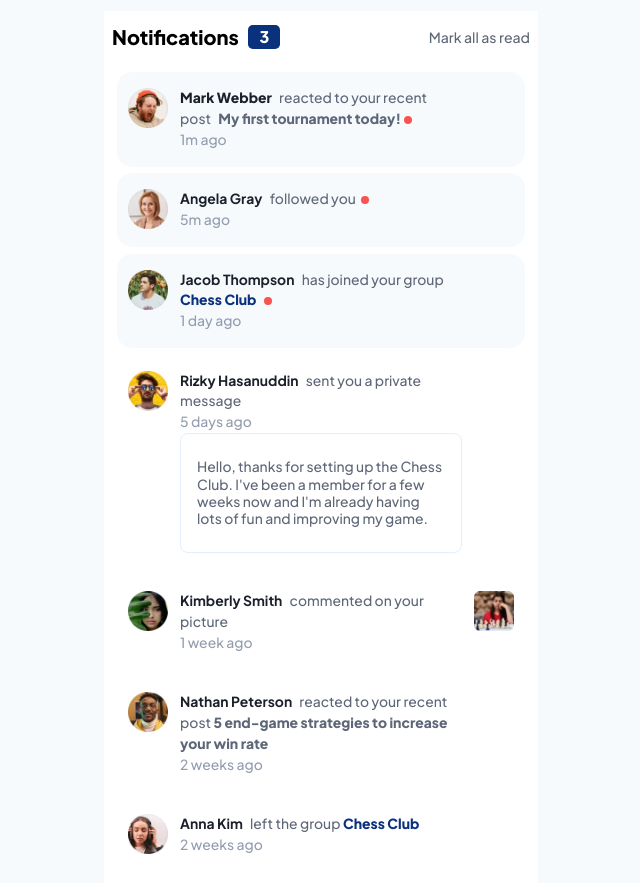
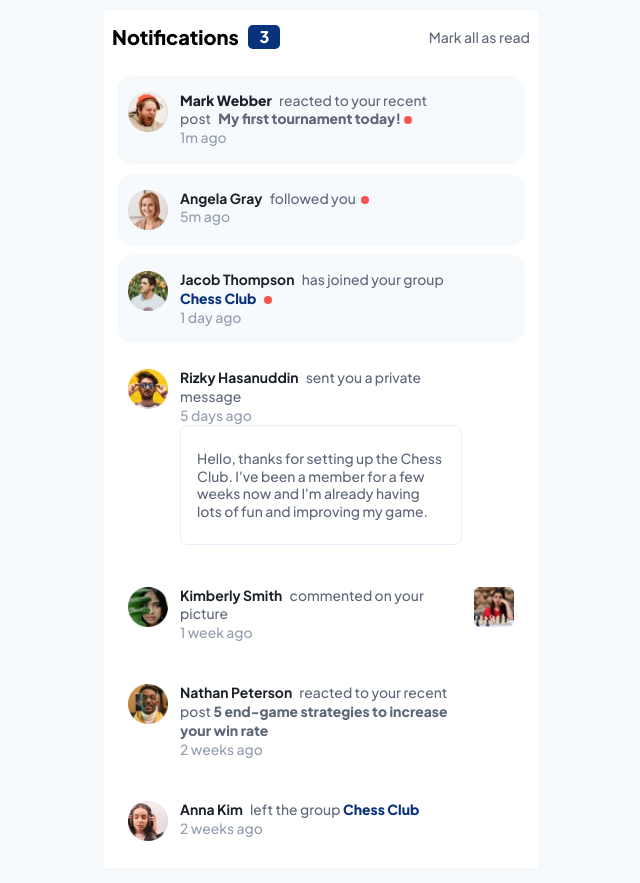
Before and after one commit to mrcordova/notifications-page-main, a plain HTML site: page index.html in a window 1280 px wide. Shown: the whole page, without its empty margins (319-959 px from the left). Drawn offline with Linux system fonts and the light colour scheme.

Commit message:
add line height to .notifications and update gap to main

```diff
--- a/css/style.css
+++ b/css/style.css
@@ -40,7 +40,7 @@ main {
   flex-direction: column;
   justify-content: safe center;
   /* flex: 1; */
-  gap: 0.4rem;
+  gap: 0.6rem;
 
   margin-block: 0.7rem;
 }
@@ -57,7 +57,7 @@ main {
   padding-inline: 0.7rem;
   padding-block: 1rem 1rem;
 
-  /* line-height: 1.35; */
+  line-height: 1.35;
   /* border: 1px solid rebeccapurple; */
   border-radius: 15px;
   gap: 0.75rem;
```
